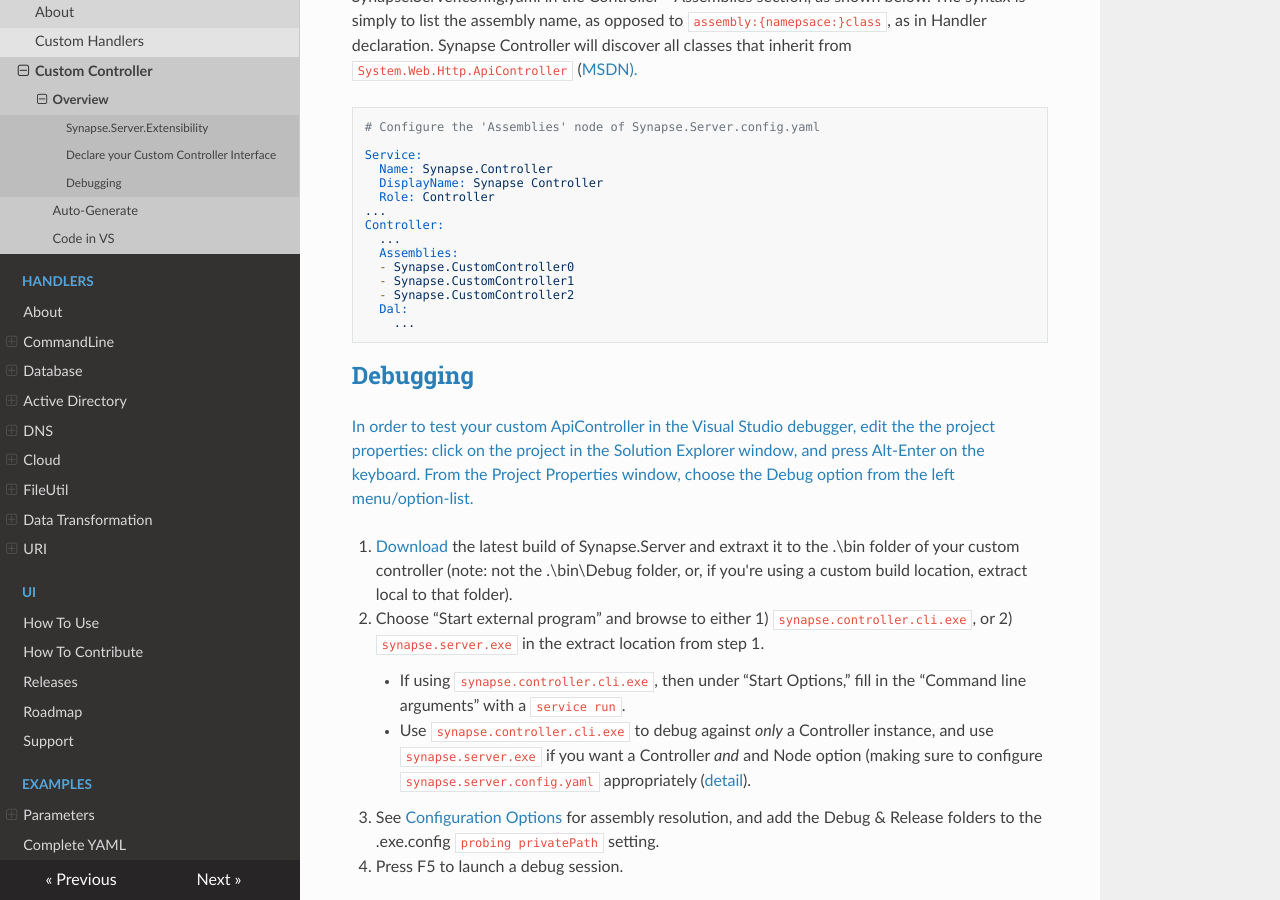
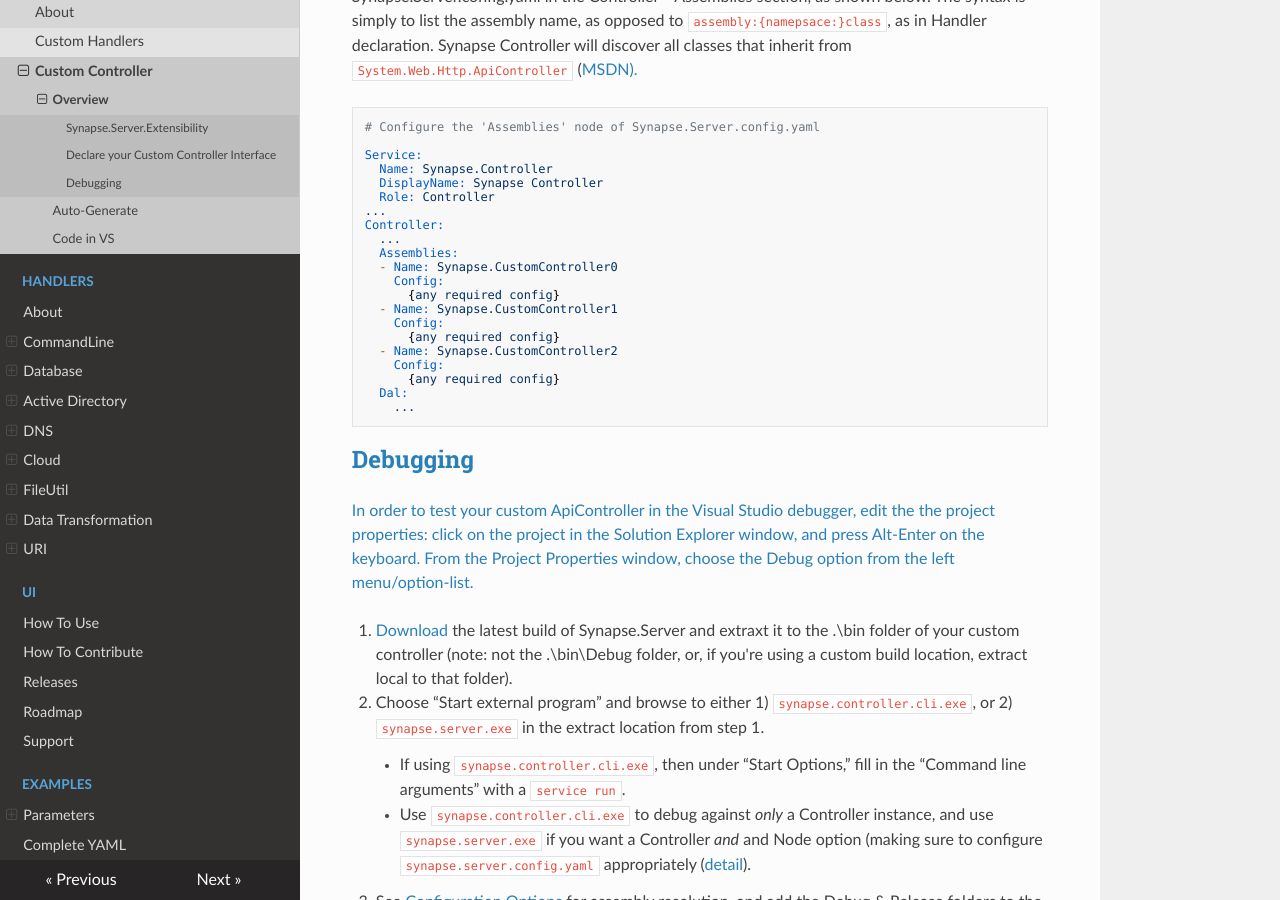
Before and after one commit to SynapseProject/synapse.docs, an MkDocs documentation site: the page built from docs/sdk/controller/index.md, in a window 1280 px wide and 900 px high, scrolled down 599 px. Built offline with MkDocs 1.6.1, drawn with Linux system fonts in a browser that asks for light colours; nearby versions of some CDN libraries; old or Windows-style settings are respelled for this version of MkDocs.

````diff
--- a/docs/sdk/controller/index.md
+++ b/docs/sdk/controller/index.md
@@ -26,9 +26,15 @@ Service:
 Controller:
   ...
   Assemblies:
-  - Synapse.CustomController0
-  - Synapse.CustomController1
-  - Synapse.CustomController2
+  - Name: Synapse.CustomController0
+    Config:
+      {any required config}
+  - Name: Synapse.CustomController1
+    Config:
+      {any required config}
+  - Name: Synapse.CustomController2
+    Config:
+      {any required config}
   Dal:
     ...
 ```
````
Also changed, not shown: docs/run/setup.md (+6 -2 lines).
